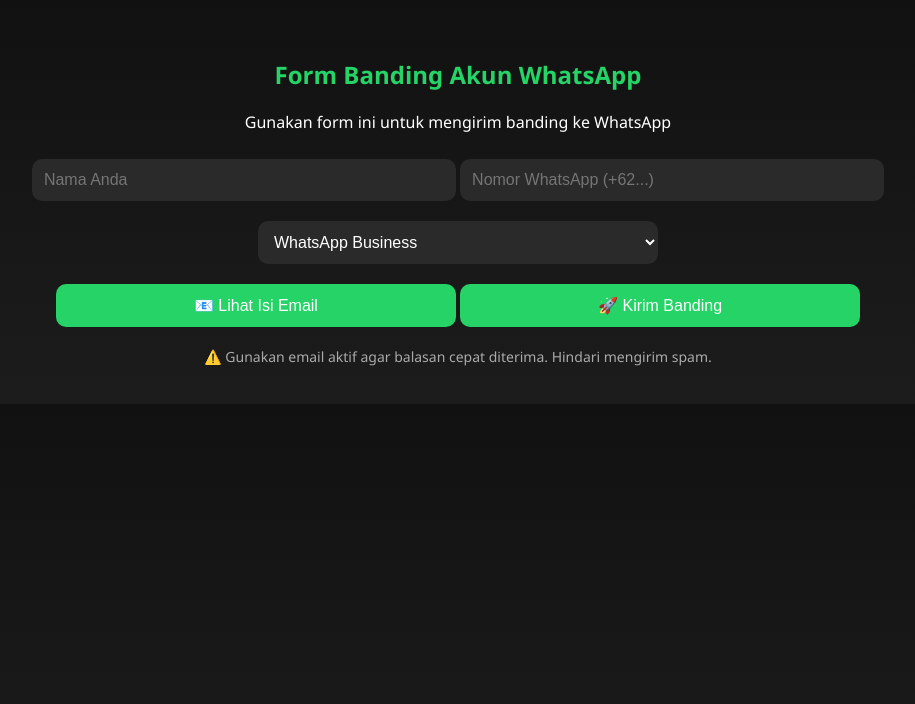
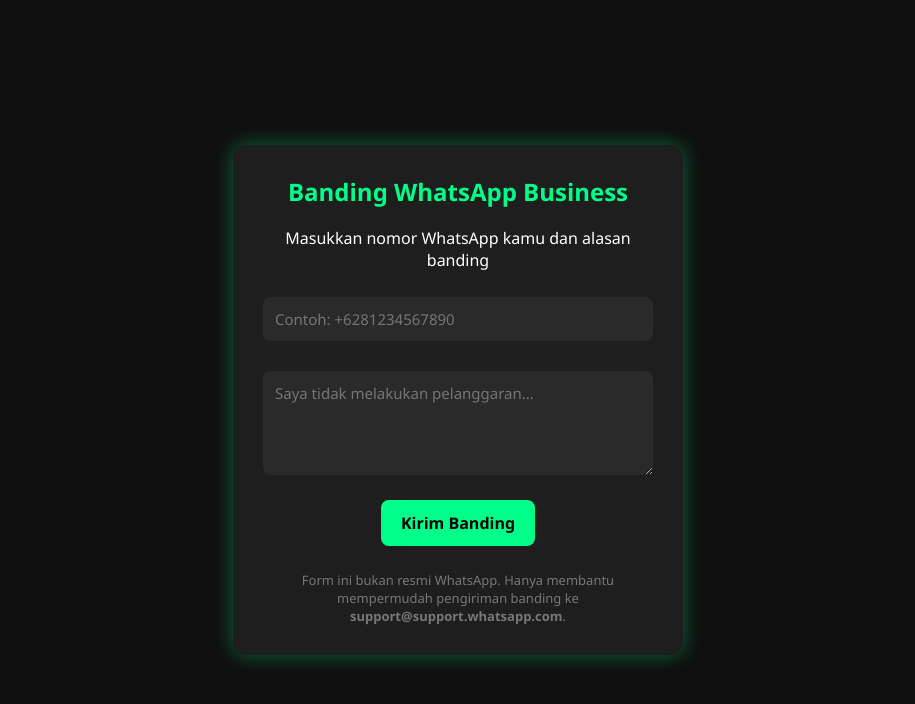
Before and after one commit to Pinn34/wa-suport, a plain HTML site: page banding-wa.html in a window 1280 px wide. Shown: the whole page, without its empty margins (182-1097 px from the left). Drawn offline with Linux system fonts and the light colour scheme.

Commit message:
Update banding-wa.html

```diff
--- a/banding-wa.html
+++ b/banding-wa.html
@@ -1,160 +1,117 @@
+
 <!DOCTYPE html>
 <html lang="id">
 <head>
   <meta charset="UTF-8" />
   <meta name="viewport" content="width=device-width, initial-scale=1.0"/>
-  <title>Form Banding WhatsApp</title>
+  <title>Banding Pemblokiran WhatsApp</title>
   <style>
+    * {
+      box-sizing: border-box;
+      font-family: 'Segoe UI', sans-serif;
+    }
+
     body {
-      font-family: 'Segoe UI', sans-serif;
-      background: linear-gradient(to bottom, #111, #1c1c1c);
+      margin: 0;
+      background: #0f0f0f;
       color: #fff;
+      display: flex;
+      justify-content: center;
+      align-items: center;
+      height: 100vh;
+      padding: 20px;
+    }
+
+    .container {
+      max-width: 450px;
+      width: 100%;
+      background: #1e1e1e;
       padding: 30px;
+      border-radius: 12px;
+      box-shadow: 0 0 20px #00ff8860;
       text-align: center;
     }
+
     h2 {
-      color: #25d366;
+      margin-top: 0;
+      color: #00ff88;
     }
-    input, button, select {
+
+    input, textarea {
+      width: 100%;
       padding: 12px;
-      margin: 10px 0;
-      width: 90%;
-      max-width: 400px;
-      border-radius: 10px;
+      margin: 10px 0 20px;
       border: none;
-      font-size: 16px;
+      border-radius: 8px;
+      background: #2a2a2a;
+      color: #fff;
+      font-size: 15px;
     }
-    input, select {
-      background: #2a2a2a;
-      color: white;
-    }
+
     button {
-      background: #25d366;
-      color: white;
-      cursor: pointer;
-      transition: transform 0.2s ease;
-    }
-    button:hover {
-      transform: scale(1.05);
-    }
-    .tip {
-      font-size: 14px;
-      color: #aaa;
-      margin-top: 10px;
-    }
-    #preview {
-      background: #1f1f1f;
-      padding: 15px;
-      margin-top: 20px;
-      border-radius: 10px;
-      text-align: left;
-      white-space: pre-wrap;
-    }
-    .notif {
-      position: fixed;
-      bottom: 20px;
-      left: 50%;
-      transform: translateX(-50%);
-      background: #25d366;
-      color: #fff;
+      background: #00ff88;
+      border: none;
+      color: #000;
+      font-weight: bold;
       padding: 12px 20px;
       border-radius: 8px;
-      font-size: 15px;
-      box-shadow: 0 5px 10px rgba(0,0,0,0.3);
-      animation: fadein 0.3s ease;
-      z-index: 999;
+      font-size: 16px;
+      cursor: pointer;
+      transition: 0.2s;
     }
 
-    @keyframes fadein {
-      from {opacity: 0; transform: translateX(-50%) translateY(10px);}
-      to {opacity: 1; transform: translateX(-50%) translateY(0);}
+    button:hover {
+      background: #00dd77;
+    }
+
+    .notif {
+      margin-top: 15px;
+      color: #00ff88;
+      font-weight: bold;
+      display: none;
+    }
+
+    .footer {
+      margin-top: 25px;
+      font-size: 13px;
+      color: #777;
     }
   </style>
 </head>
 <body>
-  <h2>Form Banding Akun WhatsApp</h2>
-  <p>Gunakan form ini untuk mengirim banding ke WhatsApp</p>
+  <div class="container">
+    <h2>Banding WhatsApp Business</h2>
+    <p>Masukkan nomor WhatsApp kamu dan alasan banding</p>
 
-  <input type="text" id="nama" placeholder="Nama Anda" required />
-  <input type="text" id="nomor" placeholder="Nomor WhatsApp (+62...)" required />
-  <select id="jenis">
-    <option value="business">WhatsApp Business</option>
-    <option value="biasa">WhatsApp Biasa</option>
-  </select>
-  <br>
-  <button onclick="previewEmail()">📧 Lihat Isi Email</button>
-  <button onclick="kirimEmail()">🚀 Kirim Banding</button>
+    <input type="text" id="nomor" placeholder="Contoh: +6281234567890" />
+    <textarea id="alasan" rows="4" placeholder="Saya tidak melakukan pelanggaran..."></textarea>
 
-  <div class="tip">
-    ⚠️ Gunakan email aktif agar balasan cepat diterima. Hindari mengirim spam.
+    <button onclick="kirimEmail()">Kirim Banding</button>
+    <div class="notif" id="notif">✅ Email banding siap dikirim.</div>
+
+    <div class="footer">
+      Form ini bukan resmi WhatsApp. Hanya membantu mempermudah pengiriman banding ke <b>support@support.whatsapp.com</b>.
+    </div>
   </div>
 
-  <div id="preview" style="display: none;"></div>
+  <script>
+    function kirimEmail() {
+      const nomor = document.getElementById("nomor").value.trim();
+      const alasan = document.getElementById("alasan").value.trim();
+      const notif = document.getElementById("notif");
 
-  <!-- Notifikasi -->
-  <div id="notif" style="display: none;" class="notif">✅ Email siap dikirim!</div>
+      if (!nomor || !alasan) {
+        alert("Harap isi semua kolom.");
+        return;
+      }
 
-  <script>
-    function generateIsiEmail(nama, nomor, jenis) {
-      if (jenis === "business") {
-        return `Kepada Tim WhatsApp,
+      const subject = encodeURIComponent("Banding Pemblokiran WhatsApp");
+      const body = encodeURIComponent(`Nomor: ${nomor}\n\nAlasan Banding:\n${alasan}`);
+      const mailto = `mailto:support@support.whatsapp.com?subject=${subject}&body=${body}`;
 
-Saya ingin mengajukan banding atas pemblokiran akun WhatsApp Business saya.
+      window.location.href = mailto;
 
-Nomor saya: ${nomor}
-Saya meyakini bahwa saya tidak melakukan aktivitas yang melanggar Ketentuan Layanan WhatsApp Business. Jika ada kesalahan atau kesalahpahaman, mohon untuk dipertimbangkan kembali agar akun saya dapat dipulihkan.
-
-Saya sangat membutuhkan akun ini untuk keperluan komunikasi bisnis.
-
-Terima kasih atas perhatian dan bantuannya.
-
-Hormat saya,
-${nama}`;
-      } else {
-        return `Kepada Tim WhatsApp,
-
-Saya ingin mengajukan banding atas pemblokiran akun WhatsApp saya.
-
-Nomor saya: ${nomor}
-Saya meyakini bahwa saya tidak melakukan aktivitas yang melanggar Ketentuan Layanan WhatsApp. Mohon pertimbangan untuk memulihkan akun saya agar bisa digunakan kembali.
-
-Terima kasih atas perhatian dan bantuannya.
-
-Hormat saya,
-${nama}`;
-      }
-    }
-
-    function previewEmail() {
-      const nama = document.getElementById('nama').value;
-      const nomor = document.getElementById('nomor').value;
-      const jenis = document.getElementById('jenis').value;
-      if (!nama || !nomor) return alert("Mohon isi semua data!");
-
-      const isi = generateIsiEmail(nama, nomor, jenis);
-      document.getElementById('preview').style.display = 'block';
-      document.getElementById('preview').textContent = isi;
-    }
-
-    function kirimEmail() {
-      const nama = document.getElementById('nama').value;
-      const nomor = document.getElementById('nomor').value;
-      const jenis = document.getElementById('jenis').value;
-      if (!nama || !nomor) return alert("Mohon isi semua data!");
-
-      const subject = jenis === 'business' ? "Banding Pemblokiran Akun WhatsApp Business" : "Banding Pemblokiran Akun WhatsApp";
-      const body = generateIsiEmail(nama, nomor, jenis);
-      showNotif("✅ Email siap dikirim! Silakan kirim melalui aplikasi email Anda.");
-      window.location.href = `mailto:support@support.whatsapp.com?subject=${encodeURIComponent(subject)}&body=${encodeURIComponent(body)}`;
-    }
-
-    function showNotif(text) {
-      const notif = document.getElementById('notif');
-      notif.textContent = text;
-      notif.style.display = 'block';
-      setTimeout(() => {
-        notif.style.display = 'none';
-      }, 3000);
+      notif.style.display = "block";
     }
   </script>
 </body>
```
